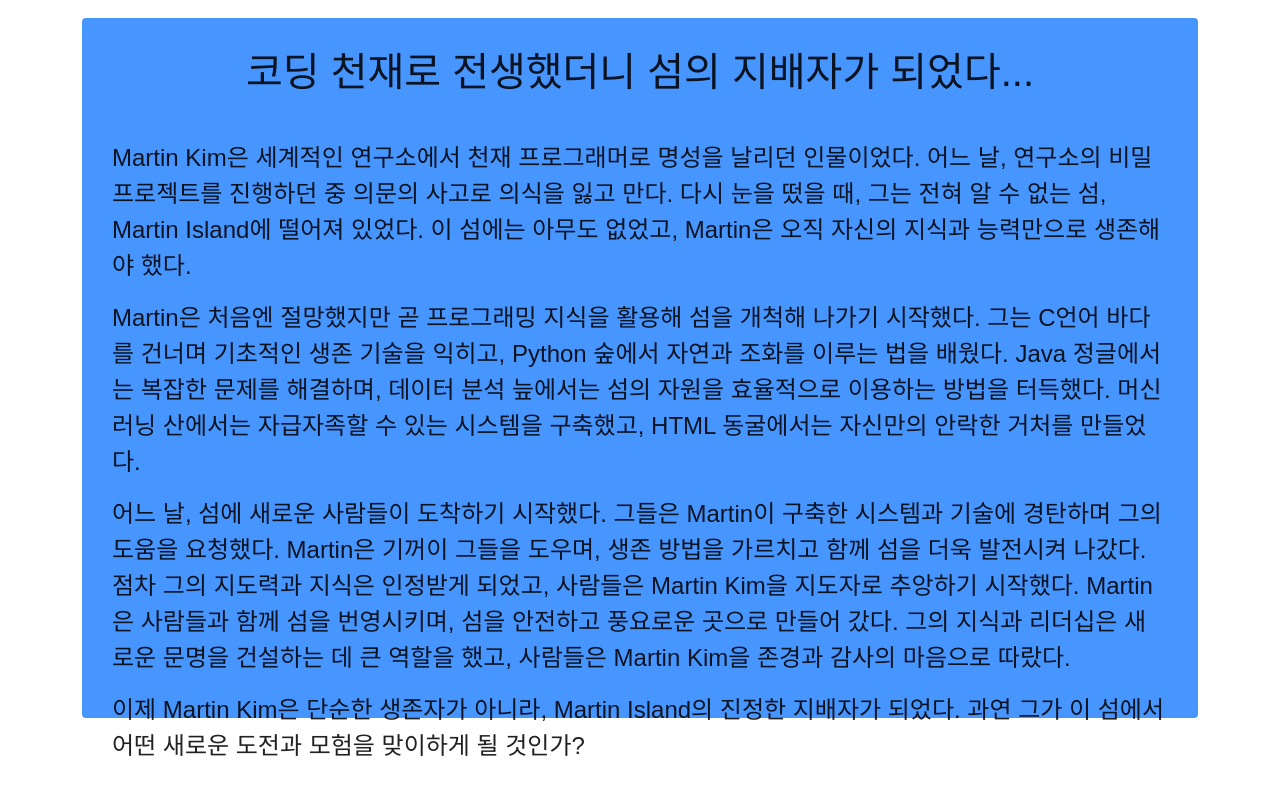
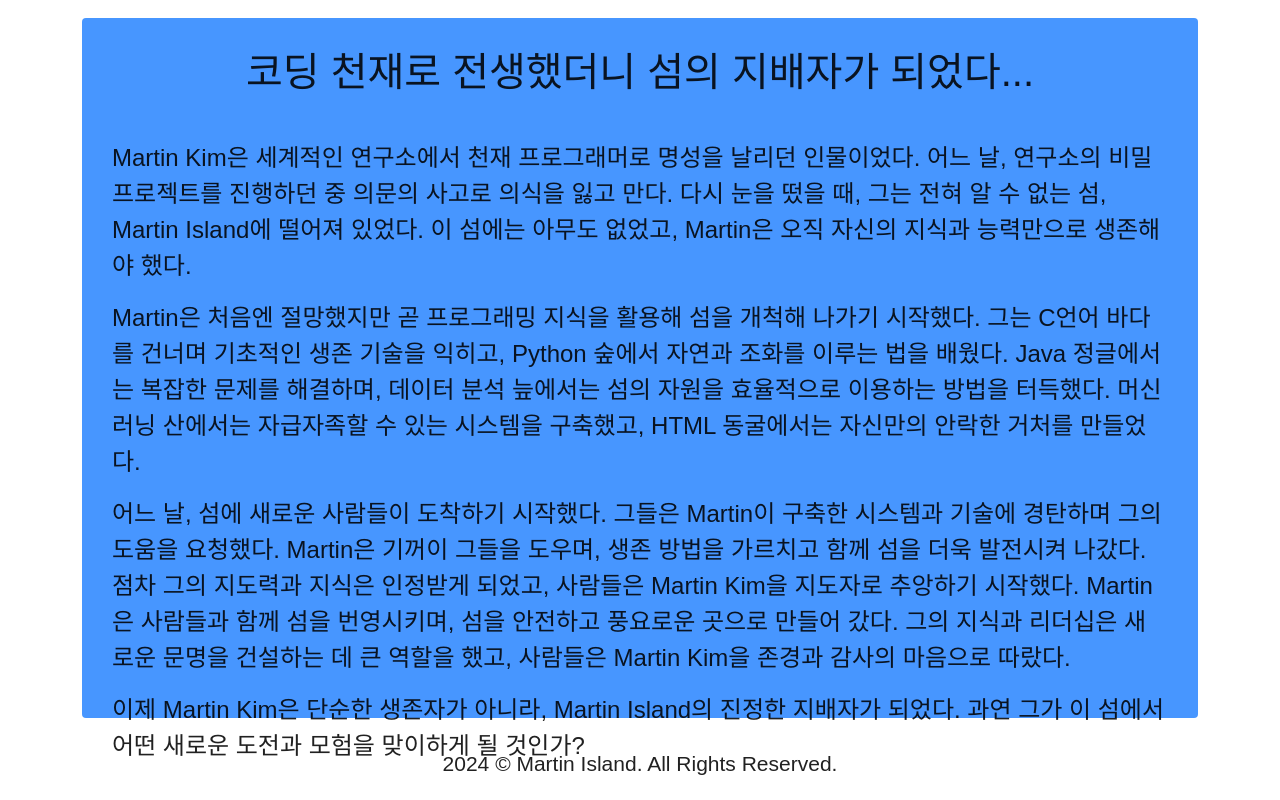
Before and after one commit to The-Martin-Kim/Martin_Island, a React (Create React App) app: page / in a window 1280 px wide. Shown: the part 821-1621 px from the top of the page. Before the commit the page ends 1585 px from the top, so only its background shows below. Built offline with nearby package versions, Linux system fonts and the light colour scheme; a web font is replaced by a local one.

Commit message:
[feat] added components merged

```diff
--- a/src/App.js
+++ b/src/App.js
@@ -2,12 +2,14 @@
 import './App.css';
 import CustomNavbar from './components/CustomNavbar';
 import MainPage from "./components/MainPage";
+import CustomFooter from "./components/CustomFooter";
 
 function App() {
     return (
         <div className="App">
             <CustomNavbar/>
             <MainPage/>
+            <CustomFooter/>
         </div>
     );
 }
```
